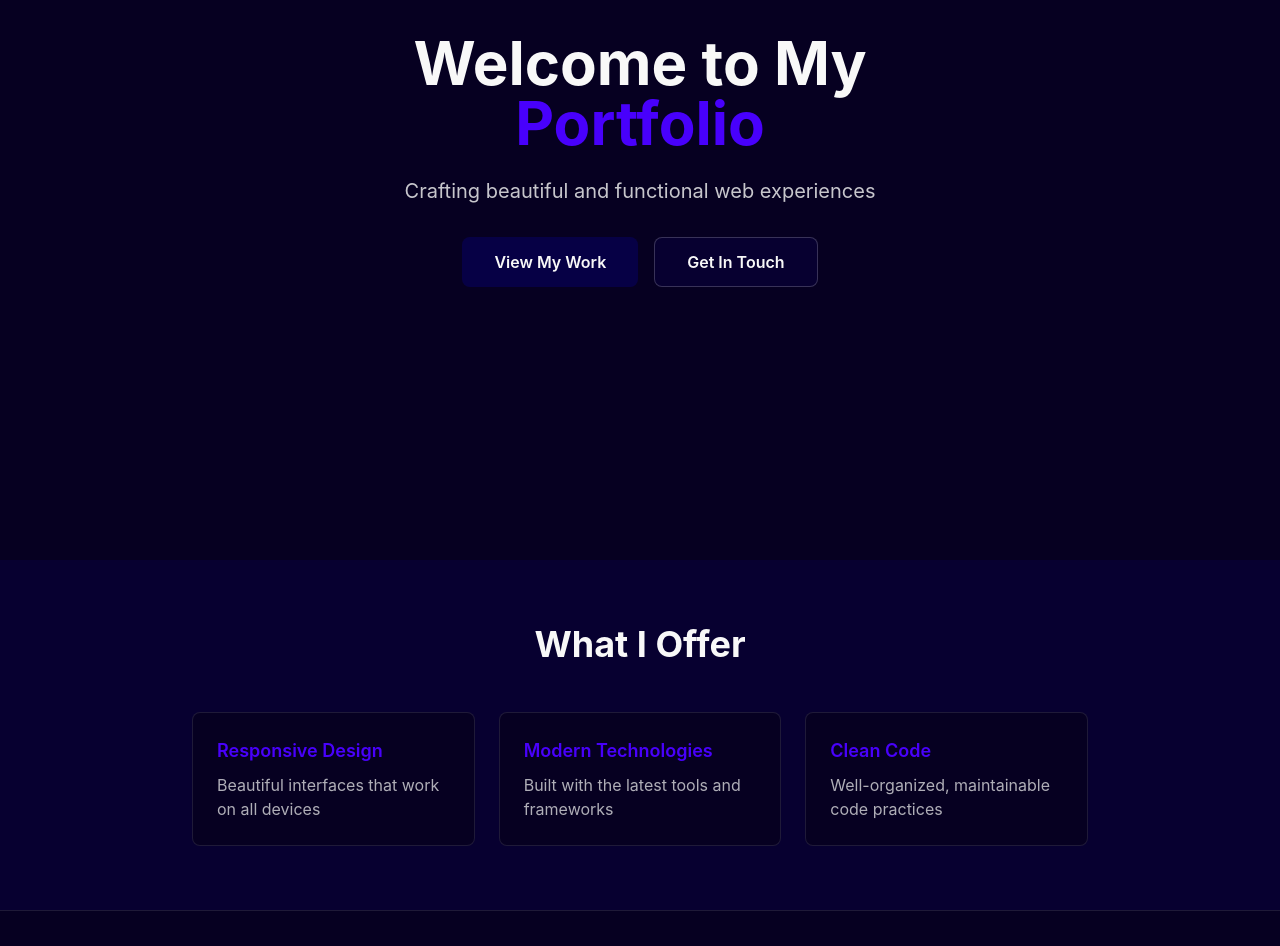
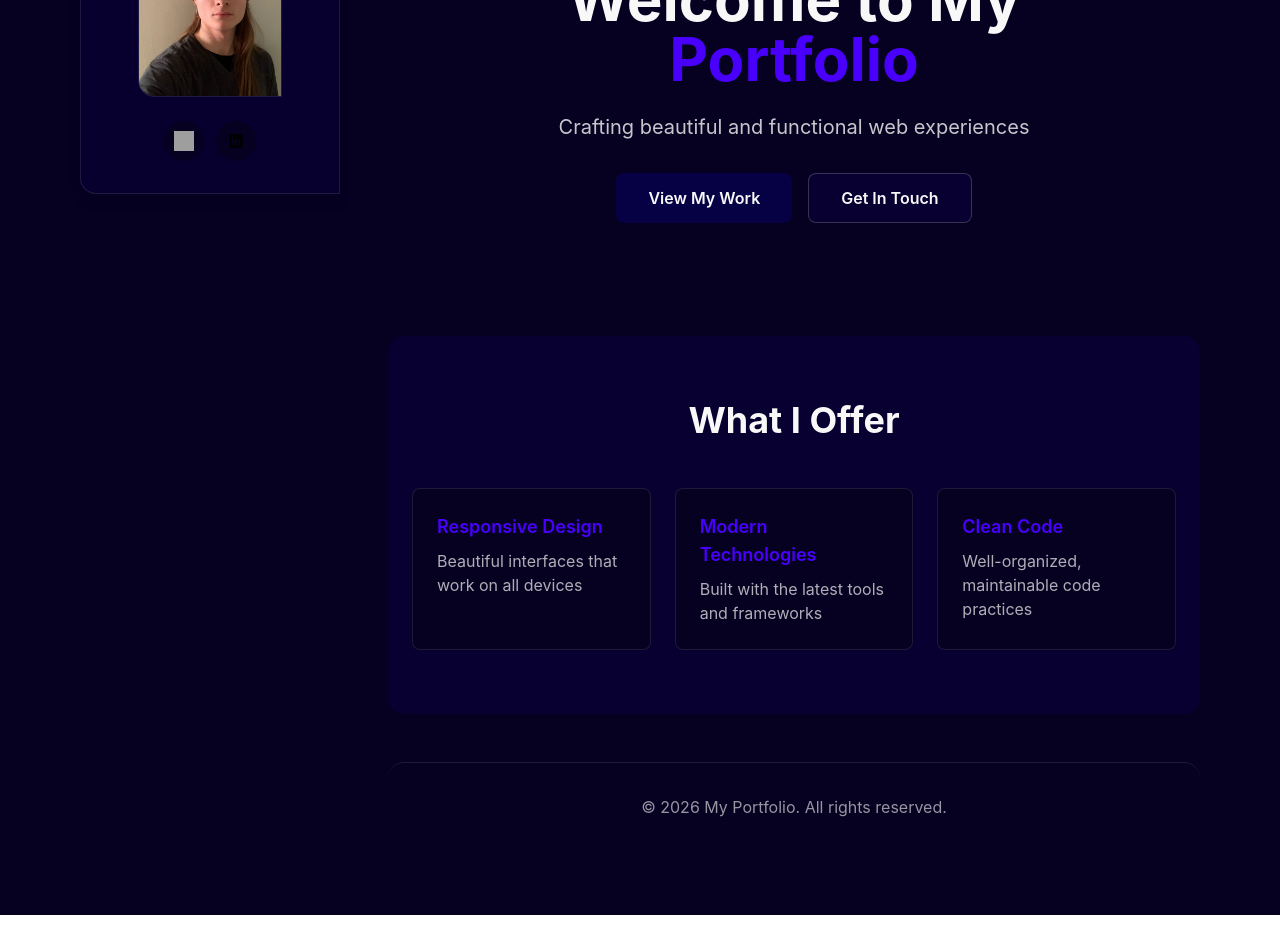
Before and after one commit to cburke6897/Portfolio, a React (Vite) app: page / in a window 1280 px wide. Shown: the part 240-1186 px from the top of the page. After the commit the page ends 1155 px from the top, so only its background shows below. Built offline with nearby package versions, Linux system fonts and the light colour scheme; grey boxes are pictures that could not be loaded.

Commit message:
Implements ImageCard component

```diff
--- a/src/pages/Home.jsx
+++ b/src/pages/Home.jsx
@@ -1,12 +1,20 @@
 import Navbar from "../components/Navbar";
+import ImageCard from "../components/ImageCard";
 
 export default function Home() {
   return (
     <div className="min-h-screen bg-bg-light dark:bg-bg-dark text-text-light dark:text-text-dark transition-colors">
       <Navbar />
 
+      <div className="mx-auto w-full max-w-6xl px-4 pb-16 pt-24">
+        <div className="grid gap-12 lg:grid-cols-[260px_1fr]">
+          <aside className="lg:sticky lg:top-24 self-start">
+            <ImageCard />
+          </aside>
+
+          <main>
             {/* Hero Section */}
-      <section className="flex flex-col items-center justify-center min-h-screen px-4">
+            <section className="flex flex-col items-center justify-center min-h-[60vh]">
               <div className="max-w-2xl text-center space-y-6">
                 <h1 className="text-5xl md:text-6xl font-bold">
                   Welcome to My <span className="text-primary dark:text-primary-dark">Portfolio</span>
@@ -28,7 +36,7 @@ export default function Home() {
             </section>
 
             {/* Features Section */}
-      <section className="py-16 px-4 bg-surface-light dark:bg-surface-dark">
+            <section className="py-16 bg-surface-light dark:bg-surface-dark rounded-2xl px-6">
               <div className="max-w-4xl mx-auto">
                 <h2 className="text-3xl md:text-4xl font-bold text-center mb-12">
                   What I Offer
@@ -66,11 +74,14 @@ export default function Home() {
             </section>
 
             {/* Footer */}
-      <footer className="py-8 px-4 bg-bg-light dark:bg-bg-dark border-t border-text-light/10 dark:border-text-dark/10">
+            <footer className="py-8 px-4 mt-12 bg-bg-light dark:bg-bg-dark border-t border-text-light/10 dark:border-text-dark/10 rounded-2xl">
               <div className="max-w-4xl mx-auto text-center text-text-light/60 dark:text-text-dark/60">
                 <p>&copy; 2026 My Portfolio. All rights reserved.</p>
               </div>
             </footer>
+          </main>
+        </div>
+      </div>
     </div>
   );
 }
```
Lines whose indentation alone changed are shown as unchanged.
